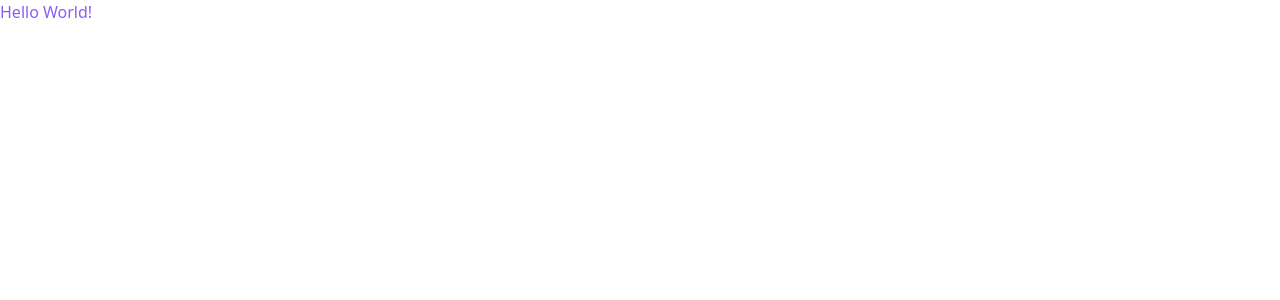
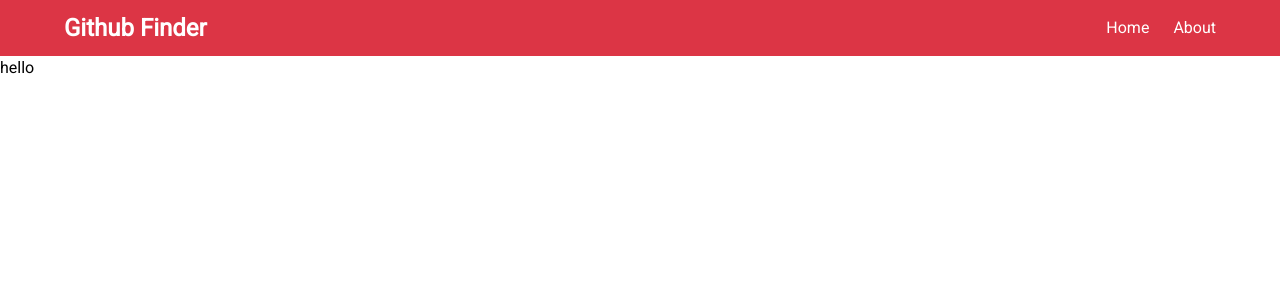
Before and after one commit to mo-amininasab/Next-githubfinder, a Next.js app: page / in a window 1280 px wide. Shown: the top 300 px of the page. Built offline with nearby package versions, Linux system fonts and the light colour scheme.

Commit message:
tailwind installed

```diff
--- /dev/null
+++ b/components/layout/navbar.jsx
@@ -0,0 +1,27 @@
+import React from 'react'
+import Link from 'next/link'
+
+const Navbar = ({icon, title}) => {
+  return (
+    <nav className="bg-primary px-16 py-3 flex justify-between items-center text-white">
+      <h1 className="text-2xl font-semibold">
+        <i className={icon} /> {title}
+      </h1>
+      <ul className="flex space-x-6">
+        <li>
+          <Link href="/">Home</Link>
+        </li>
+        <li>
+          <Link href="/about">About</Link>
+        </li>
+      </ul>
+    </nav>
+  )
+}
+
+export default Navbar
+
+Navbar.defaultProps = {
+  icon: 'fab fa-github',
+  title: 'Github Finder',
+};
--- a/pages/_app.js
+++ b/pages/_app.js
@@ -1,7 +1,23 @@
-import '../styles/globals.css'
+import React, { Fragment } from 'react';
+import Head from 'next/head';
+
+import '../styles/globals.css';
 
 function MyApp({ Component, pageProps }) {
-  return <Component {...pageProps} />
+  return (
+    <Fragment>
+      <Head>
+        <link
+          rel="stylesheet"
+          href="https://cdnjs.cloudflare.com/ajax/libs/font-awesome/6.0.0-beta2/css/all.min.css"
+          integrity="sha512-YWzhKL2whUzgiheMoBFwW8CKV4qpHQAEuvilg9FAn5VJUDwKZZxkJNuGM4XkWuk94WCrrwslk8yWNGmY1EduTA=="
+          crossorigin="anonymous"
+          referrerpolicy="no-referrer"
+        />
+      </Head>
+      <Component {...pageProps} />
+    </Fragment>
+  );
 }
 
-export default MyApp
+export default MyApp;
--- a/pages/index.js
+++ b/pages/index.js
@@ -1,9 +1,11 @@
 import React from 'react'
+import Navbar from '../components/layout/navbar'
 
 const HomePage = () => {
   return (
-    <div className="text-purple-500">
-      Hello World!
+    <div>
+      <Navbar />
+      hello
     </div>
   )
 }
--- a/styles/globals.css
+++ b/styles/globals.css
@@ -1,3 +1,9 @@
+@import url('https://fonts.googleapis.com/css?family=Roboto');
+
 @tailwind base;
 @tailwind components;
 @tailwind utilities;
+
+* {
+  font-family: Roboto;
+}
--- a/tailwind.config.js
+++ b/tailwind.config.js
@@ -2,7 +2,17 @@
   purge: ['./pages/**/*.{js,ts,jsx,tsx}', './components/**/*.{js,ts,jsx,tsx}'],
   darkMode: false, // or 'media' or 'class'
   theme: {
-    extend: {},
+    extend: {
+      colors: {
+        primary: '#dc3545',
+        dark: '#333333',
+        light: '#f4f4f4',
+        success: '#28a745',
+      },
+      fontFamily: {
+        Roboto: ['Roboto'],
+      }
+    },
   },
   variants: {
     extend: {},
```
